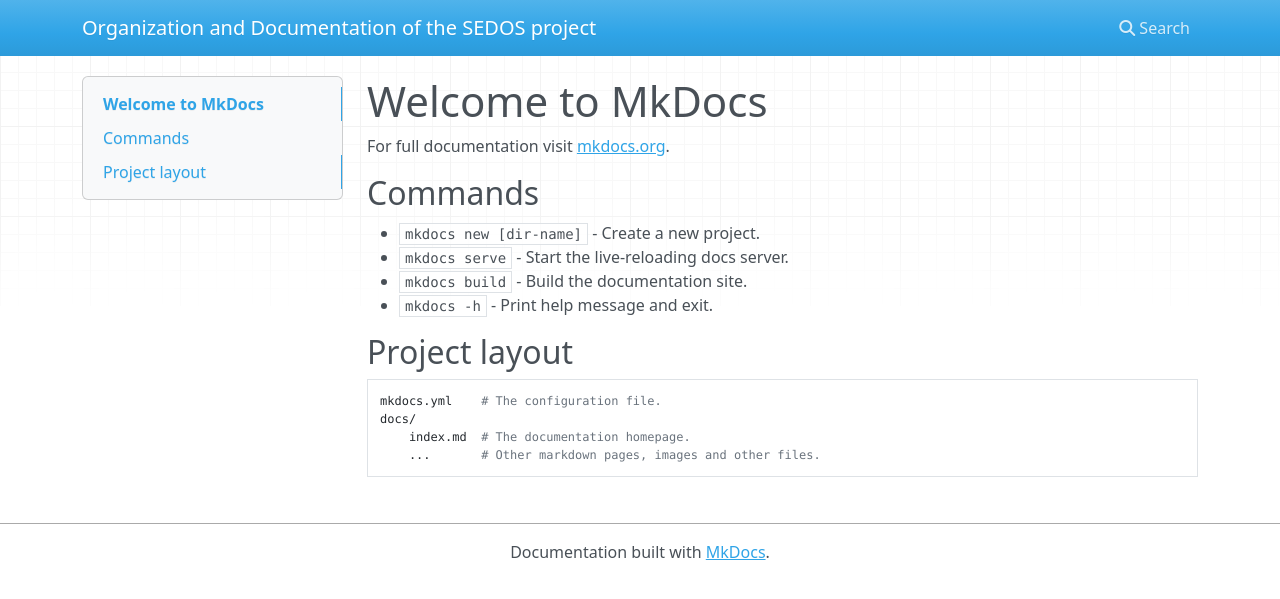
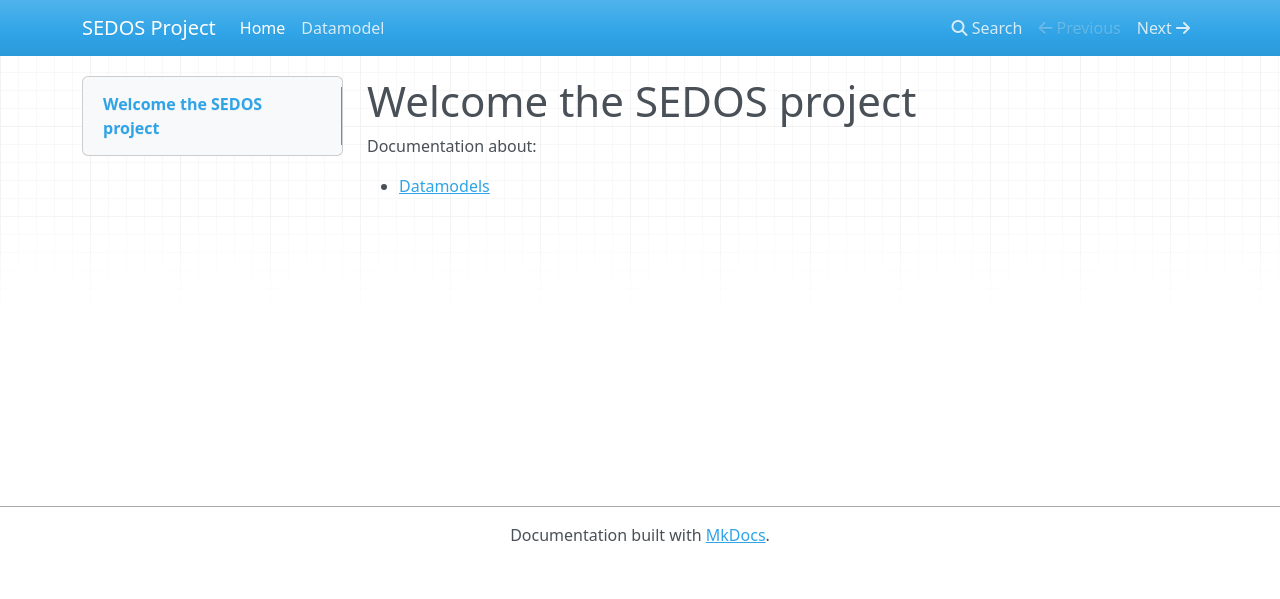
Before and after one commit to sedos-project/organization, an MkDocs documentation site: the page built from docs/index.md, in a window 1280 px wide. Shown: the top 599 px of the page. Built offline with MkDocs 1.6.1, drawn with Linux system fonts in a browser that asks for light colours; nearby versions of some CDN libraries.

```diff
--- a/docs/index.md
+++ b/docs/index.md
@@ -1,17 +1,5 @@
-# Welcome to MkDocs
+# Welcome the SEDOS project
 
-For full documentation visit [mkdocs.org](https://www.mkdocs.org).
+Documentation about:
 
-## Commands
-
-* `mkdocs new [dir-name]` - Create a new project.
-* `mkdocs serve` - Start the live-reloading docs server.
-* `mkdocs build` - Build the documentation site.
-* `mkdocs -h` - Print help message and exit.
-
-## Project layout
-
-    mkdocs.yml    # The configuration file.
-    docs/
-        index.md  # The documentation homepage.
-        ...       # Other markdown pages, images and other files.
+- [Datamodels](./datamodel)
--- a/mkdocs.yml
+++ b/mkdocs.yml
@@ -1 +1,4 @@
-site_name: Organization and Documentation of the SEDOS project
+site_name: SEDOS Project
+nav:
+    - Home: index.md
+    - Datamodel: datamodel.md
```
Also changed, not shown: docs/datamodel.md (added, +34 -0 lines).
